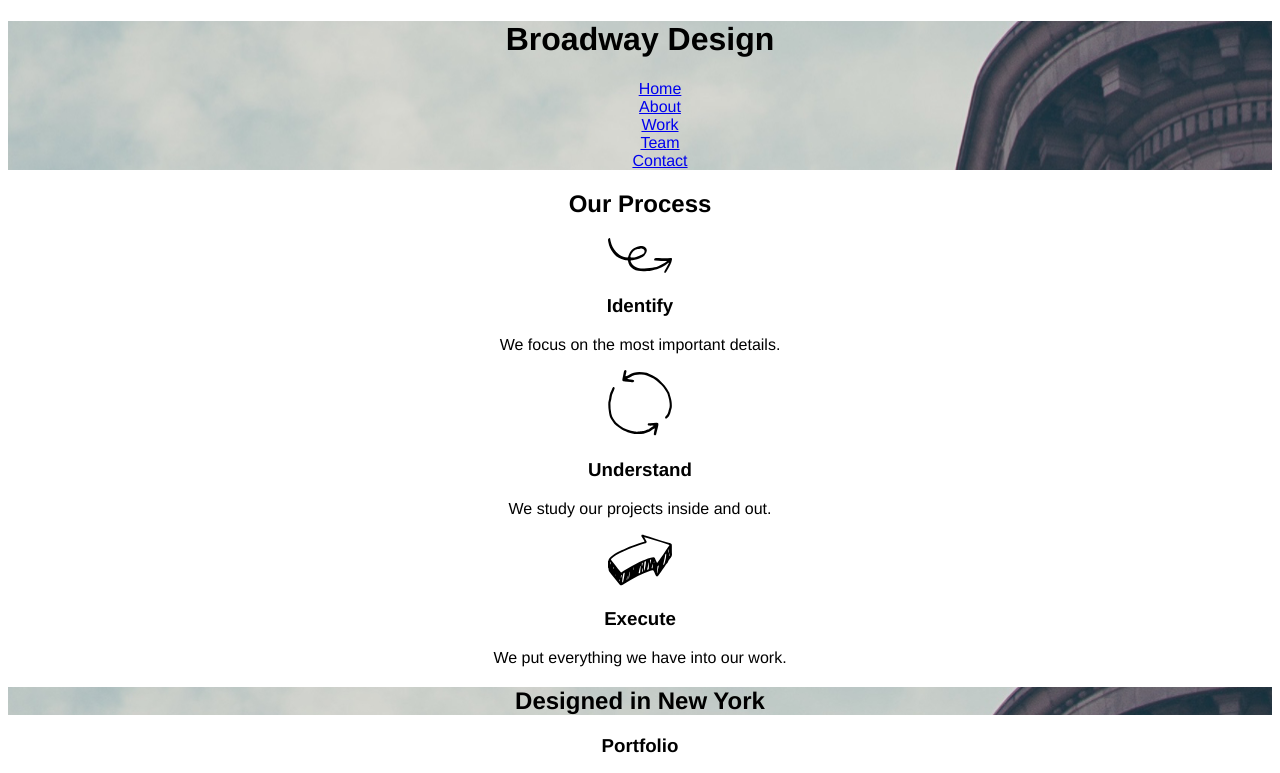
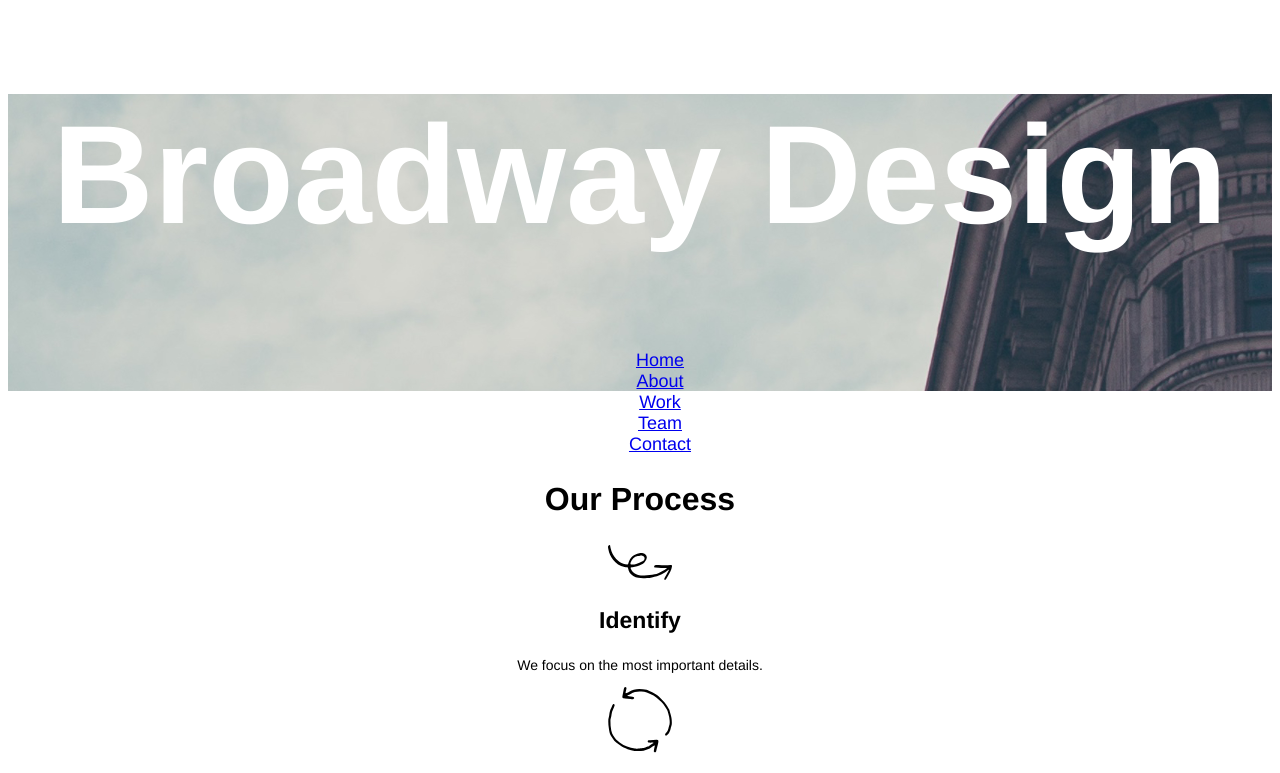
Before and after one commit to 7h3Pr074g0n157/broadwayDesign, a plain HTML site: page index.html in a window 1280 px wide. Shown: the top 773 px of the page. Drawn offline with Linux system fonts and the light colour scheme.

Commit message:
First css-text-rules

```diff
--- a/resources/css/style.css
+++ b/resources/css/style.css
@@ -2,18 +2,41 @@ body{
   text-align: center;
   font-family: Helvetica;
 }
+.bcg-img{
+  background-image: url("./../images/the-flatiron-building.png");
+  background-repeat: no-repeat;
+  color: white;
+}
 li{
   list-style-type: none;
 }
-.bcg-img{
-  background-image: url("./../images/the-flatiron-building.png");
-  background-repeat: no-repeat;
+/** header-section */
+#main-header{
+  font-size: 70px;
+  font-weight: bold;
+}
+#main-nav{
+  font-size: 18px;
 }
 
-/** footer **/
+/** main-section */
+h3{
+  font-size: 23px;
+  font-weight: bold;
+}
+h2{
+  font-size: 32px;
+  font-weight: bold;
+}
+p{
+  font-size: 14px;
+}
+
+/** footer-section **/
 #footer{
   background-color: dimgray;
   text-align: left;
+  color: white;
 }
 #footer li{
   display: inline;
```
